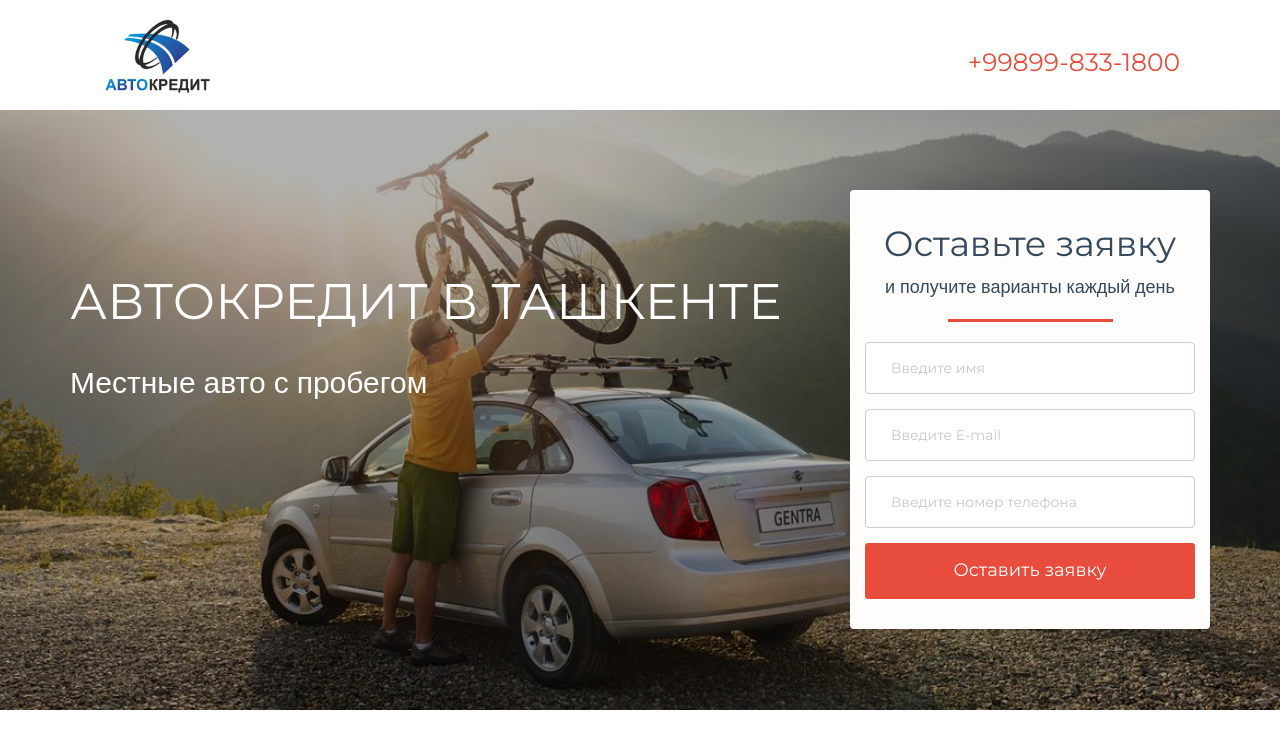
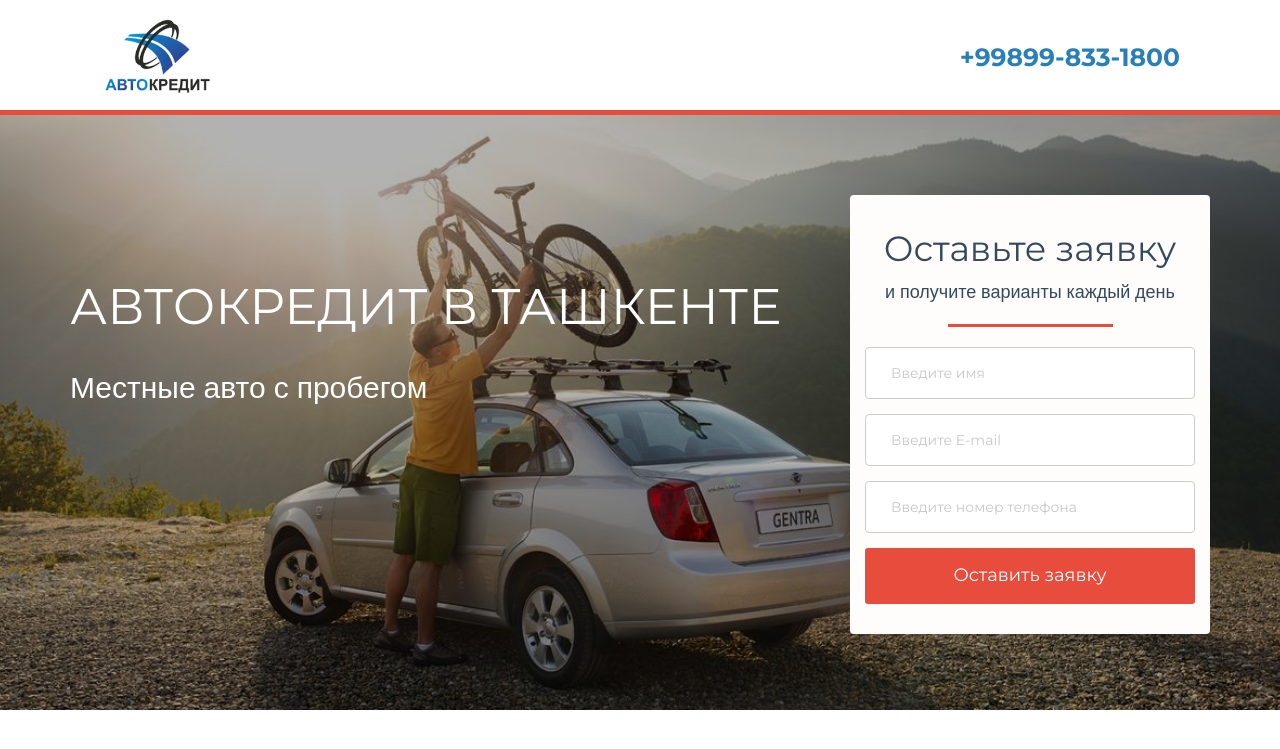
Before and after one commit to Safarali/auto-credit, a PHP site: page /index.html in a window 1280 px wide. Shown: the top 749 px of the page. Run offline with PHP 8.4, Linux system fonts and the light colour scheme; some libraries are stand-ins or nearby versions.

Commit message:
Hero banner changed

```diff
--- a/css/custom.css
+++ b/css/custom.css
@@ -37,12 +37,13 @@ a:focus {
 	float: right;
 	margin-bottom: 0px;
 	position: relative;
-	top: 30px;
+	top: 25px;
 }
 
 .call-us a {
 	font-size: 25px;
-	color: #e74c3c;
+	color: rgba(41, 128, 185,1.0);
+	font-weight: bold;
 }
 .my-button,
 .my-button:focus{
@@ -68,6 +69,7 @@ a:focus {
 	background-repeat: no-repeat;
 	background-position: center;
 	height: 600px;
+	border-top: 5px solid rgba(231, 76, 60,1)
 }
 
 
@@ -106,7 +108,7 @@ a:focus {
 .form-control:focus {
 	box-shadow: none;
 	border: 1px solid rgba(231, 76, 60,0.5);
-	border-left: 4px solid rgba(231, 76, 60,0.5);
+	border-left: 4px solid rgba(231, 76, 60,0.7);
 }
 
 .deals-button {
--- a/css/query.css
+++ b/css/query.css
@@ -54,7 +54,7 @@
 	.form-control:focus {
 		padding: 25px;
 		border: 1px solid rgba(231, 76, 60,0.5);
-		border-left: 5px solid rgba(231, 76, 60,0.5);
+		border-left: 5px solid rgba(231, 76, 60,0.7);
 	}
 
 }
```
